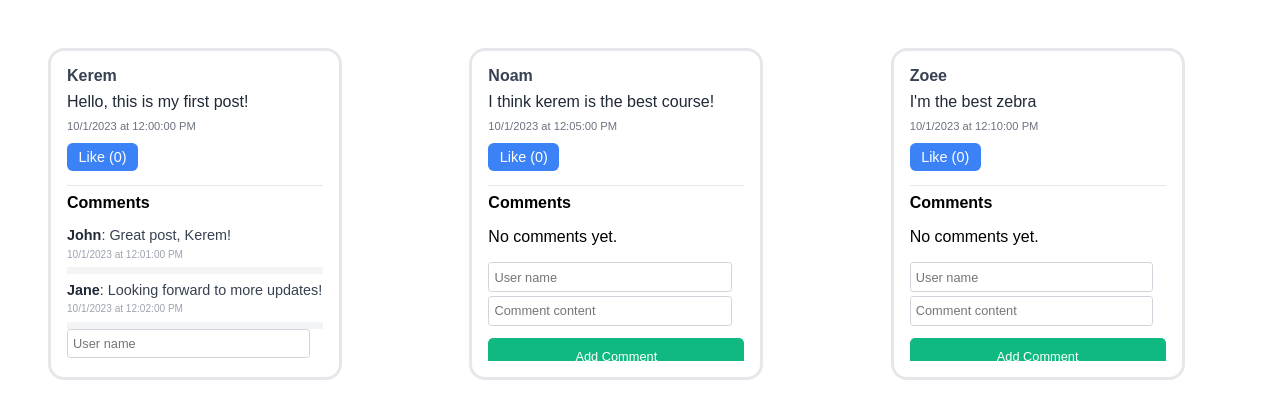
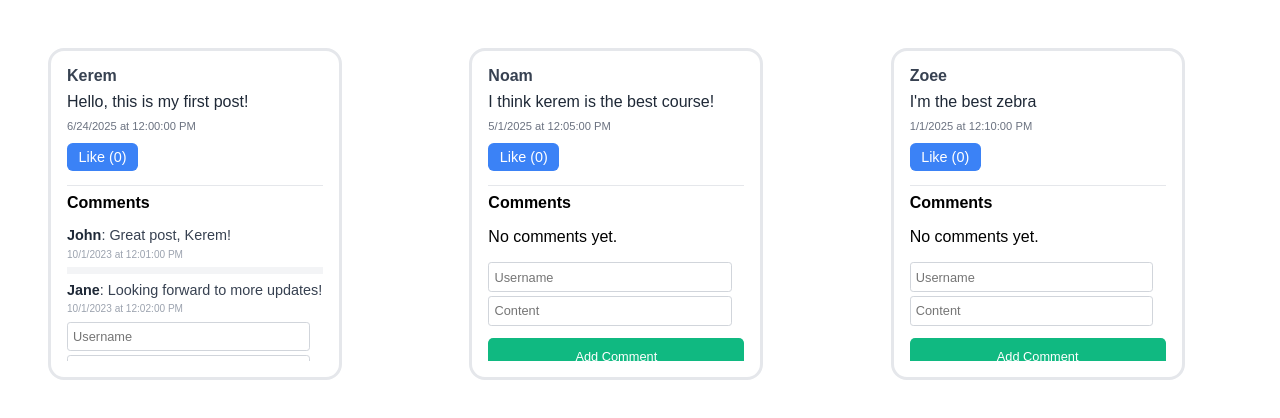
Before and after one commit to NoamR06/KeremNet, a React (Create React App) app in the folder kerem-net/: page / in a window 1280 px wide. Shown: the top 418 px of the page. Built offline with nearby package versions, Linux system fonts and the light colour scheme; data requests are answered from the project's data file.

Commit message:
Fixed reading comments dates as the correct type

```diff
--- a/kerem-net/db.json
+++ b/kerem-net/db.json
@@ -4,7 +4,7 @@
             "id": 1,
             "author": "Kerem",
             "content": "Hello, this is my first post!",
-            "date": "2023-10-01T12:00:00Z",
+            "date": "2025-06-24T12:00:00Z",
             "likes": 0,
             "comments": [
                 {
@@ -27,7 +27,7 @@
             "id": 2,
             "author": "Noam",
             "content": "I think kerem is the best course!",
-            "date": "2023-10-01T12:05:00Z",
+            "date": "2025-05-01T12:05:00Z",
             "likes": 0,
             "comments": []
         },
@@ -35,7 +35,7 @@
             "id": 3,
             "author": "Zoee",
             "content": "I'm the best zebra",
-            "date": "2023-10-01T12:10:00Z",
+            "date": "2025-01-01T12:10:00Z",
             "likes": 0,
             "comments": []
         }
--- a/kerem-net/src/App.tsx
+++ b/kerem-net/src/App.tsx
@@ -1,12 +1,9 @@
-import React from 'react';
 import './App.css';
-import { PostComponent, PostComponentProps } from './Features/Post/PostComponent';
 import { Posts } from './Features/Post';
 
 function App() {
   return (
     <Posts />
-
   )
 };
 export default App;
--- a/kerem-net/src/Features/Post.tsx
+++ b/kerem-net/src/Features/Post.tsx
@@ -36,6 +36,15 @@ export const Posts: React.FC = () => {
     }, []);
     if (loading) return <p>Loading...</p>;
     if (error) return <p>Error: {error}</p>;
+
+    posts.forEach(({comments}) => {
+        comments.forEach((comment) => {
+            if (typeof comment.date === 'string') {
+                comment.date = new Date(comment.date);
+            }
+        });
+    });
+
     return (
         <div className="posts-container">
             {
--- /dev/null
+++ b/kerem-net/src/Features/Post/AddCommentForm/AddCommentForm.css
@@ -0,0 +1,15 @@
+#post_add_comment_button {
+  background: #10b981;
+  color: white;
+  border: none;
+  padding: 0.8em 1.6em;
+  border-radius: 0.4em;
+  font-size: 0.8em;
+  cursor: pointer;
+  margin-top: 0.7em;
+  width: 100%;
+}
+
+#post_add_comment_button:hover {
+  background: #059669;
+}
--- a/kerem-net/src/Features/Post/AddCommentForm/AddCommentForm.tsx
+++ b/kerem-net/src/Features/Post/AddCommentForm/AddCommentForm.tsx
@@ -1,6 +1,5 @@
 import React from 'react';
-import { v4 as uuidv4 } from 'uuid';
-import { Comment } from '../Comment/Comment';
+import './AddCommentForm.css';
 
 interface AddCommentButtonProps {
   onButtonClick: () => void;
--- /dev/null
+++ b/kerem-net/src/Features/Post/Comment/CommentSection.tsx
@@ -0,0 +1,23 @@
+import React from 'react';
+import { Comment } from './Comment';
+
+export interface CommentsSectionProps {
+  comments: Comment[];
+}
+
+export const CommentsSection: React.FC<CommentsSectionProps> = ({ comments }) => {
+  return (
+    <div>
+              { (!(comments === undefined)) && comments.length > 0 ? (
+          comments.map(({author, content, date}) => (
+          <div className="comment">
+            <p id="post_comment_content"><strong>{author}</strong>: {content}</p>
+            <p id="post_comment_date">{date.toLocaleDateString()} at {date.toLocaleTimeString()}</p>
+          </div>
+        ))
+        ) : (
+          <p id="post_no_comments">No comments yet.</p>
+        )}
+    </div>
+  )
+};
--- a/kerem-net/src/Features/Post/PostComponent.css
+++ b/kerem-net/src/Features/Post/PostComponent.css
@@ -102,19 +102,3 @@
   outline: none;
   border-color: #3b82f6;
 }
-
-#post_add_comment_button {
-  background: #10b981;
-  color: white;
-  border: none;
-  padding: 0.8em 1.6em;
-  border-radius: 0.4em;
-  font-size: 0.8em;
-  cursor: pointer;
-  margin-top: 0.7em;
-  width: 100%;
-}
-
-#post_add_comment_button:hover {
-  background: #059669;
-}
--- a/kerem-net/src/Features/Post/PostComponent.tsx
+++ b/kerem-net/src/Features/Post/PostComponent.tsx
@@ -3,6 +3,7 @@ import { v4 as uuidv4 } from 'uuid';
 import { Comment } from "./Comment/Comment";
 import './PostComponent.css';
 import { AddCommentButton } from "./AddCommentForm/AddCommentForm";
+import { CommentsSection } from "./Comment/CommentSection";
 
 export interface PostComponentProps {
   id: string;
@@ -40,7 +41,6 @@ export const PostComponent: React.FC<PostComponentProps> = ({id, author, content
       date: new Date(),
     })]);
   };
-  console.log(comments);
   return (
     <div className="post">
       <p id="post_author">{author}</p>
@@ -49,18 +49,11 @@ export const PostComponent: React.FC<PostComponentProps> = ({id, author, content
       <button id="post_like_button" onClick={handleLike}>Like ({likes})</button>
       <div className="comments">
         <h2>Comments</h2>
-        { (!(comments === undefined)) && comments.length > 0 ? (
-          comments.map(({author, content, date}) => (
-          <div className="comment">
-            <p id="post_comment_content"><strong>{author}</strong>: {content}</p>
-            <p id="post_comment_date">{new Date(date).toLocaleDateString()} at {new Date(date).toLocaleTimeString()}</p>
-          </div>
-        ))
-        ) : (
-          <p id="post_no_comments">No comments yet.</p>
-        )}
-        <input type="text" value={inputUsername} onChange={handleInputUsernameChange} id="post_add_comment_name" placeholder="User name" />
-        <input type="text" value={inputContent} onChange={handleInputContentChange} id="post_add_comment_content" placeholder="Comment content" />
+        <CommentsSection comments={comments} />
+        <input type="text" value={inputUsername} onChange={handleInputUsernameChange} id="post_add_comment_name"
+        placeholder="Username" />
+        <input type="text" value={inputContent} onChange={handleInputContentChange} id="post_add_comment_content"
+        placeholder="Content" />
         <AddCommentButton onButtonClick={handleAddComment} />
       </div>
     </div>
```
Also changed, not shown: kerem-net/src/Features/Post/Comment/Comment.tsx (renamed from kerem-net/src/Features/Post/Comment/Comment.ts).
